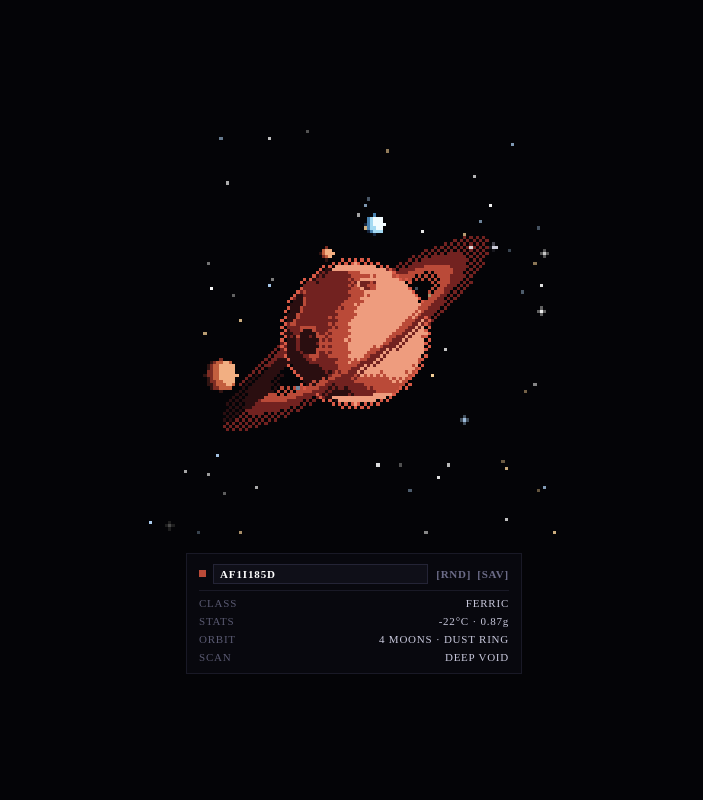
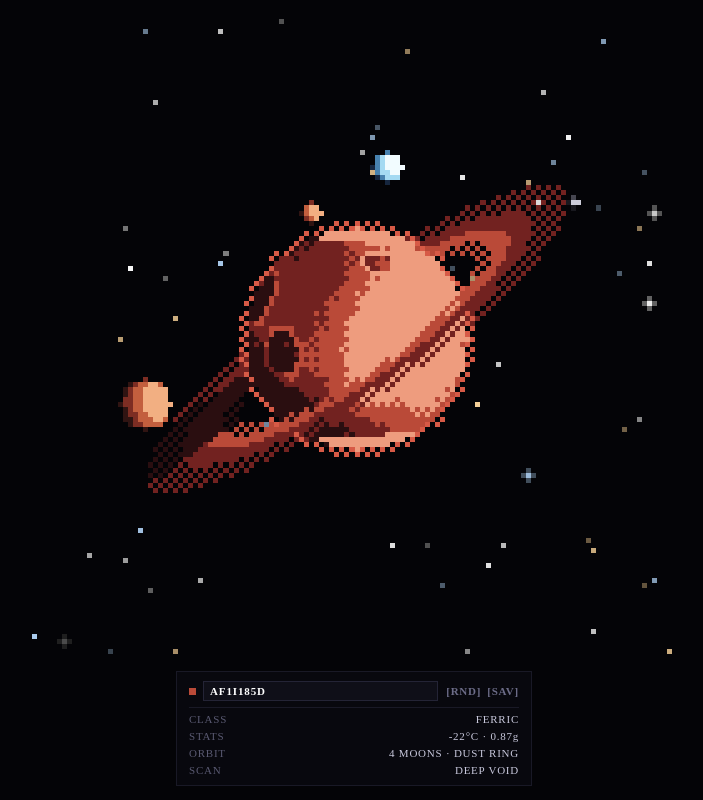
Before and after one commit to Quantumcryptography24/Planet-generator, a plain HTML site: page index.html in a window 1280 px wide. Shown: the whole page, without its empty margins (286-989 px from the left). Drawn offline with Linux system fonts and the light colour scheme.

Commit message:
Adjust CSS styles and dimensions in index.html

```diff
--- a/index.html
+++ b/index.html
@@ -6,35 +6,35 @@
   <style>
     body {
       margin: 0;
-      min-height: 100vh;
+      height: 100vh;
       background: #040407;
       display: flex;
       flex-direction: column;
       align-items: center;
       justify-content: center;
-      gap: 16px;
+      gap: 12px;
       overflow: hidden;
       user-select: none;
     }
     svg#c {
-      width: clamp(220px, 58vmin, 410px);
-      height: clamp(220px, 58vmin, 410px);
+      width: max(200px, min(94vw, calc(100vh - 155px)));
+      height: max(200px, min(94vw, calc(100vh - 155px)));
       background: #040407;
       display: block;
       cursor: pointer;
     }
     #hud {
-      width: clamp(240px, 78vmin, 310px);
+      width: clamp(250px, 84vw, 330px);
       background: #08080e;
       border: 1px solid #191926;
-      padding: 10px 12px;
+      padding: 9px 12px;
       font-family: inherit;
       font-size: 11px;
       letter-spacing: 0.07em;
       color: #c8c8dc;
       display: flex;
       flex-direction: column;
-      gap: 6px;
+      gap: 5px;
     }
     .head {
       display: flex;
```
